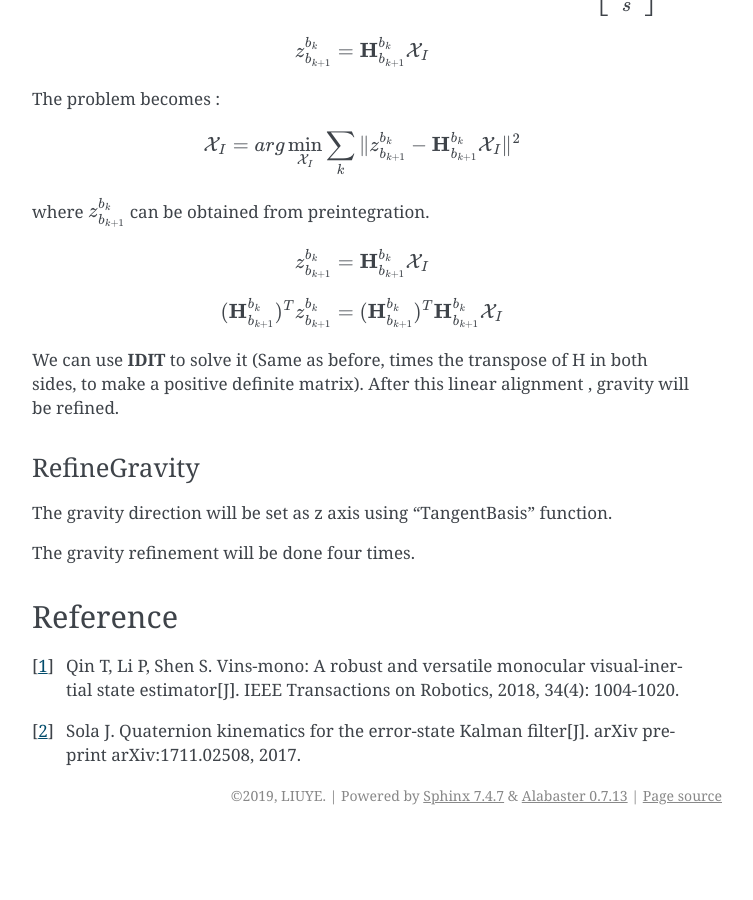
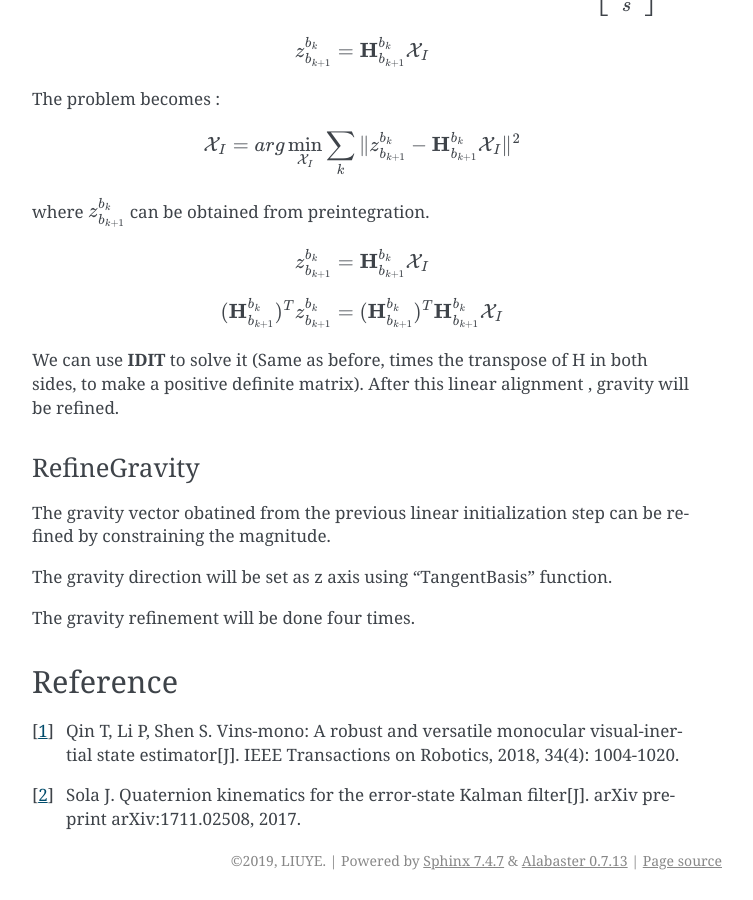
Before and after one commit to gggliuye/VIO, a Sphinx documentation site: the page built from docs/deepblue/LM.rst, in a window 1280 px wide and 900 px high, scrolled down 14031 px. Shown: the whole window, without its empty margins (388-1141 px from the left). Built offline with Sphinx 7.4.7, drawn with Linux system fonts in a browser that asks for light colours; before the commit the page ends 14866 px from its top, so only the background shows below that.

Commit message:
Update LM.rst

```diff
--- a/docs/deepblue/LM.rst
+++ b/docs/deepblue/LM.rst
@@ -627,6 +627,8 @@ After this linear alignment , gravity will be refined.
 
 RefineGravity
 ~~~~~~~~~~~~~~~~~~~~~
+The gravity vector obatined from the previous linear initialization step can be refined by constraining the magnitude.
+
 
 The gravity direction will be set as z axis using "TangentBasis" function.
 
```
